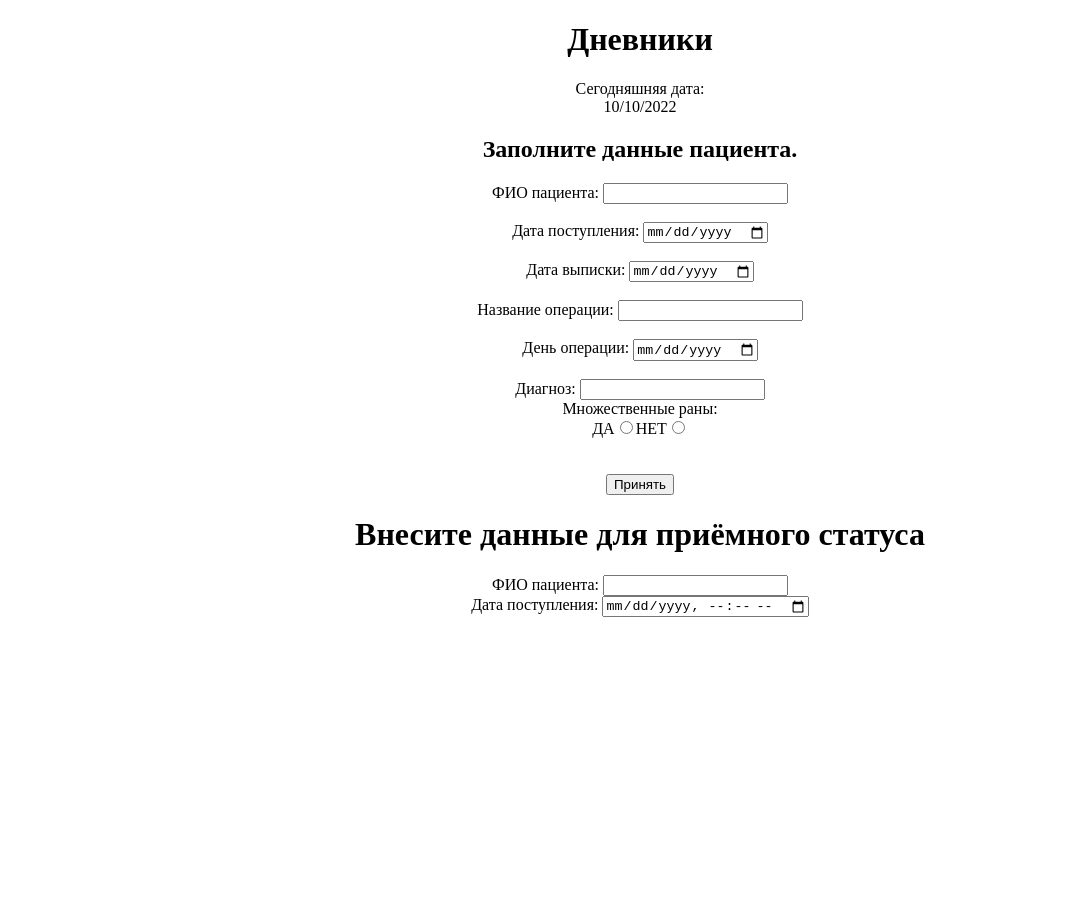
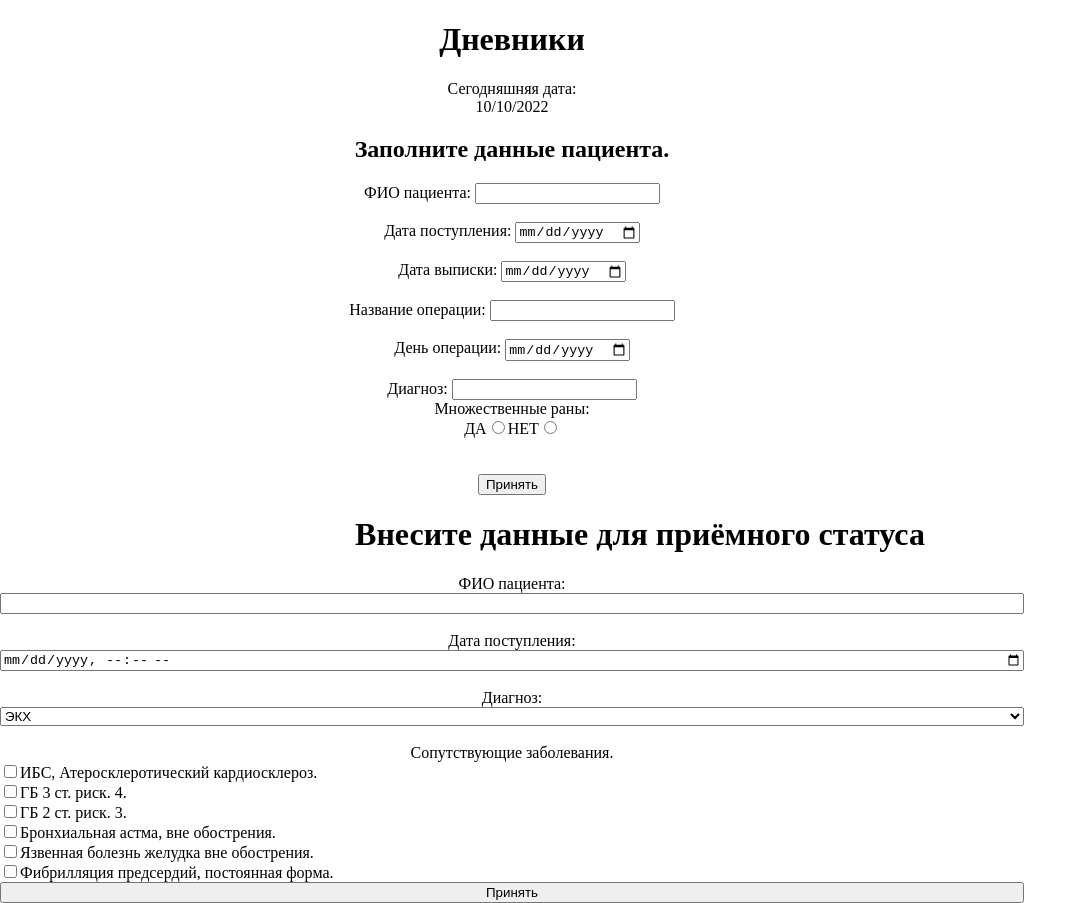
Before and after one commit to viacheslavorlov/history-of-illnes-react, a React (Create React App) app: page / in a window 1280 px wide. Shown: the whole page, without its empty margins (0-1087 px from the left). Before the commit the page ends 800 px from the top, so only its background shows below. Built offline with nearby package versions, Linux system fonts and the light colour scheme.

Commit message:
dairy logic basics done 7 PrijemnijForm.js, PrijemnijStatus.js basic logic done

```diff
--- a/src/components/dayli-notes/form-data/FormData.js
+++ b/src/components/dayli-notes/form-data/FormData.js
@@ -18,10 +18,10 @@ const FormData = () => {
 				operation: '',
 				operationDay: '',
 				diagnosis: '',
-				multipleWounds: false
+				multipleWounds: ''
 			}} onSubmit={(values) => {
 				dispatch(daylyNotes(values));
-				console.log((JSON.stringify(values, null, 2)));
+				console.log(JSON.stringify(values, null, 2));
 			}}
 		        validationSchema={Yup.object().shape({
 			        name: Yup.string()
@@ -92,7 +92,7 @@ const FormData = () => {
 					<ErrorMessage className="error" name="diagnosis" component="div"/>
 					<br/>
 					<div></div>
-					<div id="radio-group"> Множественные раны: </div>
+					<div id="radio-group"> Множественные раны:</div>
 					<div role="group" aria-labelledby="radio-group-">
 						<label htmlFor="multipleWoundsTrue">ДА
 							<Field
--- /dev/null
+++ b/src/components/priemnij/prijemnij-form/PrijemnijForm.css
@@ -0,0 +1,16 @@
+.form {
+    display: flex;
+    flex-direction: column;
+    width: 80vw;
+}
+
+.field__desises {
+    display: flex;
+    flex-direction: column;
+    align-items: flex-start;
+}
+
+
+.error {
+    color: red;
+}
--- a/src/components/priemnij/prijemnij-form/PrijemnijForm.js
+++ b/src/components/priemnij/prijemnij-form/PrijemnijForm.js
@@ -1,11 +1,40 @@
 import React from 'react';
 import {Formik, Field, Form, ErrorMessage} from "formik";
-import {daylyNotes} from "../../actions/actions";
+import {prijemnijStatus} from "../../actions/actions";
 import * as Yup from 'yup';
 import {useDispatch} from "react-redux";
 
+import "./PrijemnijForm.css";
+
 const PrijemnijForm = () => {
 	const dispatch = useDispatch();
+	// const {diagnosis} = useSelector(state => state.prijemnijStatus);
+	// const complains = () => {
+	// 	switch (diagnosis) {
+	// 		case 'ЭКХ':
+	// 			return 'на отверстия в коже в области копчика, с периодически появляющимся гнойным отделяемым.';
+	// 		case 'Хроническая анальная трещина':
+	// 			return 'на боли в анальном канале при дефекации, следы крови в стуле и на туалетной бумаге.';
+	// 		case 'Хронический комбинированный геморрой 3 ст':
+	// 			return 'Кровь в стуле, выпадение геморроидальных узлов требующее ручного пособия при вправлении.';
+	// 		case 'Хронический комбинированный геморрой 4 ст':
+	// 			return 'Кровь в стуле, невправимое выпадение геморроидальных узлов при дефекации.';
+	// 		case 'Хронический комбинированный геморрой 2 ст':
+	// 			return 'Кровь в стуле, выпадение геморроидальных узлов, вправляющееся самостоятельно.';
+	// 		case 'Полный, экстрасфинктерный свищ прямой кишки':
+	// 			return 'отверстие в перианальной области с гнойным отделяемым';
+	// 		case 'Полный, транссфинктерный свищ прямой кишки':
+	// 			return 'отверстие в перианальной области с гнойным отделяемым';
+	// 		case 'Полный, интрасфинктерный свищ прямой кишки':
+	// 			return 'отверстие в перианальной области с гнойным отделяемым';
+	// 		case 'Неполный внутренний свищ прямой кишки':
+	// 			return 'выделение гноя из анального канала, периодические боли в перианальной области.';
+	// 		case 'Полип анального канала':
+	// 			return 'наличие полипа в анальном канале, выпадающего при дефекации';
+	// 		default:
+	// 			return '';
+	// 	}
+	// }
 
 	return (
 		<div>
@@ -15,41 +44,41 @@ const PrijemnijForm = () => {
 					initialValues={{
 						name: '',
 						dateTime: '',
-						complains: '',
-						desises: '',
-						ln: '',
-						allergis: '',
-						statusLocalis: '',
+						// complains: '',
+						desieses: [],
+						// ln: '',
+						// allergis: '',
+						// statusLocalis: '',
 						diagnosis: '',
-						zavOtdeleniem: ''
+						// zavOtdeleniem: ''
 					}}
 					onSubmit={(values) => {
-						dispatch(daylyNotes(values));
+						dispatch(prijemnijStatus(values));
 						console.log((JSON.stringify(values, null, 2)));
 					}}
 					validationSchema={
 						Yup.object().shape({
 							name: Yup.string().min(5, 'Слишком короткое имя!').required('Введите имя пациента'),
 							dateTime: Yup.date().required('Введите дату поступления'),
-							complains: Yup.string().required('Введите жалобы'),
-							desises: Yup.string().required('Введите сопутствующие заболевания'),
-							lnSort: Yup.string().required('какой больничный лист ПЕРВИЧНЫЙ/ПРОДОЛЖЕНИЕ'),
-							lnDate: Yup.date().required('с какого числа больничный лист'),
-							allergis: Yup.string().required('аллергии'),
-							statusLocalis: Yup.string().required('местный статус'),
+							desieses: Yup.array(Yup.string()),
+							// lnSort: Yup.string().required('какой больничный лист ПЕРВИЧНЫЙ/ПРОДОЛЖЕНИЕ'),
+							// lnDate: Yup.date().required('с какого числа больничный лист'),
+							// allergis: Yup.string().required('аллергии'),
+							// statusLocalis: Yup.string().required('местный статус'),
 							diagnosis: Yup.string().required('Введите диагноз'),
-							zavOtdeleniem: Yup.string().required('зав. отделением')
+							// zavOtdeleniem: Yup.string().required('зав. отделением')
 						})
 					}>
-					<Form>
+					<Form className="form">
 						<label htmlFor="name">ФИО пациента: </label>
 						<Field
 							name="name"
 							id="name"
 							type="text"
-							/>
+						/>
 						<ErrorMessage name="name" className="error" component="div"/>
 						<br/>
+
 						<label htmlFor="dateTime">Дата поступления: </label>
 						<Field
 							name="dateTime"
@@ -57,11 +86,61 @@ const PrijemnijForm = () => {
 							type="datetime-local"
 						/>
 						<ErrorMessage name="dateTime" className="error" component="div"/>
+						<br/>
+
+						<label htmlFor="diagnosis">Диагноз: </label>
+						<Field
+							as="select"
+							name="diagnosis"
+							id="diagnosis"
+						>
+							<option value="ЭКХ">ЭКХ</option>
+							<option value="Хроническая анальная трещина">Хроническая анальная трещина</option>
+							<option value="Хронический комбинированный геморрой 3 ст">Хронический комбинированный геморрой 3 ст</option>
+							<option value="Хронический комбинированный геморрой 4 ст">Хронический комбинированный геморрой 4 ст</option>
+							<option value="Хронический комбинированный геморрой 2 ст">Хронический комбинированный геморрой 2 ст</option>
+							<option value="Полный, экстрасфинктерный свищ прямой кишки">Полный, экстрасфинктерный свищ прямой кишки</option>
+							<option value="Полный, транссфинктерный свищ прямой кишки">Полный, транссфинктерный свищ прямой кишки</option>
+							<option value="Полный, интрасфинктерный свищ прямой кишки">Полный, интрасфинктерный свищ прямой кишки</option>
+							<option value="Неполный внутренний свищ прямой кишки">Неполный внутренний свищ прямой кишки</option>
+							<option value="Полип анального канала">Полип анального канала</option>
+						</Field>
+						<ErrorMessage name="diagnosis" className="error" component="div"/>
+						<br/>
+						<div id="desises">Сопутствующие заболевания.</div>
+						<div className="field__desises" role="group" aria-labelledby="desises">
+							<label>
+							<Field name="desieses" type="checkbox" value="ИБС, Атеросклеротический кардиосклероз"/>
+								ИБС, Атеросклеротический кардиосклероз.
+							</label>
+							<label>
+							<Field name="desieses" type="checkbox" value="ГБ 3 ст. риск. 4"/>
+								ГБ 3 ст. риск. 4.
+							</label>
+							<label>
+							<Field name="desieses" type="checkbox" value="ГБ 2 ст. риск. 3"/>
+								ГБ 2 ст. риск. 3.
+							</label>
+							<label>
+							<Field name="desieses" type="checkbox" value="Бронхиальная астма, вне обострения"/>
+								Бронхиальная астма, вне обострения.
+							</label>
+							<label>
+							<Field name="desieses" type="checkbox" value="Язвенная болезнь желудка вне обострения"/>
+								Язвенная болезнь желудка вне обострения.
+							</label>
+							<label>
+							<Field name="desieses" type="checkbox" value="Фибрилляция предсердий, постоянная форма"/>
+								Фибрилляция предсердий, постоянная форма.
+							</label>
+
+						</div>
+						<ErrorMessage name={"desieses"} className="error" component="div"/>
+
+						<button type="submit">Принять</button>
 					</Form>
 				</Formik>
-
-
-				</>
+			</>
 		</div>
 	);
 };
--- a/src/components/priemnij/prijemnij-status/PrijemnijStatus.js
+++ b/src/components/priemnij/prijemnij-status/PrijemnijStatus.js
@@ -11,7 +11,7 @@ const PrijemnijStatus = () => {
 	return (
 		<div>
 			<h1>Приемный статус</h1>
-			<div>Дата: {date.toLocaleDateString()} Время {/**/}</div>
+			<div>Дата: {date.toLocaleDateString()}</div>
 			<div>Жалобы: {/**/}</div>
 			<div>Анамнез заболевания: {/**/}</div>
 			<div>Анамнез жизни: {/**/}</div>
--- a/src/components/reducer/reducer.js
+++ b/src/components/reducer/reducer.js
@@ -1,6 +1,7 @@
 //* начальное состояние
 const initialState = {
-	daylyNotes: {}
+	daylyNotes: {},
+	prijemnijStatus: {}
 };
 
 //* reducer
@@ -9,7 +10,7 @@ const initialState = {
 const reducer = (state = initialState, action) => {
 	console.log(state)
 	switch (action.type) {
-		case  'DAYLYNOTES':
+		case 'DAYLYNOTES':
 			return {...state, daylyNotes: action.payload};
 		case 'PRIJEMNIJ_STATUS':
 			return {...state, prijemnijStatus: action.payload}
```
Lines whose indentation alone changed are shown as unchanged.
